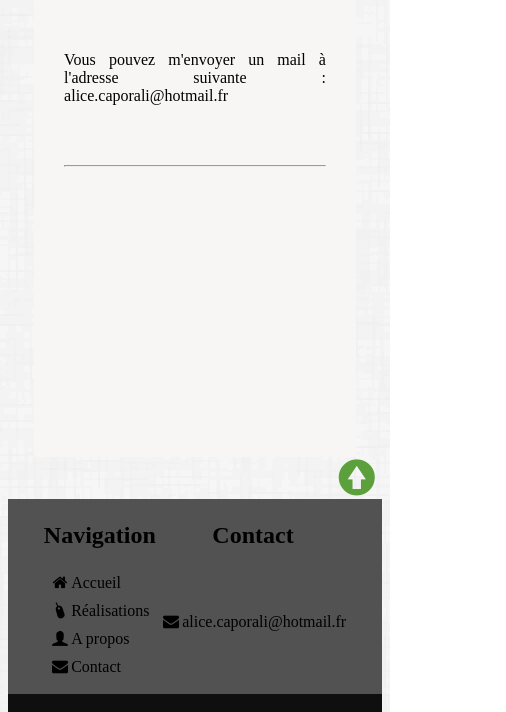
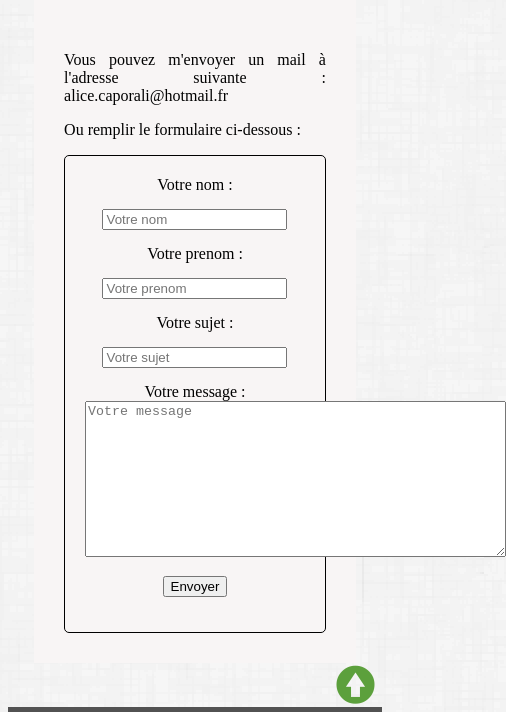
Before and after one commit to ACaporali/Portfolio, a website: page src/contact.html in a window 390 px wide. Shown: the part 632-1344 px from the top of the page, 506 px wide, since content can reach past the window. Drawn offline with nearby package versions, Linux system fonts and the light colour scheme.

Commit message:
ajout du formulaire de contact. Manque le responsive (text area et bouton envoyer).

```diff
--- a/src/assets/scss/style.scss
+++ b/src/assets/scss/style.scss
@@ -51,7 +51,18 @@ hr{
 }
 
 i.icon-up-circled{
-	font-size : 36px;
+	font-size : 38px;
+}
+
+form{
+	padding : 20px;
+	label, input{
+		margin : 15px 5px 15px 5px;
+	}
+	#label-message{
+		vertical-align: top;
+	}
+
 }
 
 
@@ -114,9 +125,8 @@ i.icon-up-circled{
 	 }
 
 	 .responsive-table-line td {
-		 position: relative;
-		 white-space: normal;
-		 text-align:center;
+		position: relative;
+		white-space: normal;
 	}
 }
 
@@ -125,6 +135,7 @@ i.icon-up-circled{
 	table{
 		li{
 			padding: 5px;
+			font-size : 18px;
 		}
 	}
 
@@ -141,7 +152,6 @@ i.icon-up-circled{
 	.padding-5px{
 		padding: 5px;
 	}
-
 
 }
 
--- a/src/contact.html
+++ b/src/contact.html
@@ -22,11 +22,22 @@
 
 
         <div class="corps">
-            <img class="img-full" src="/images/contact.jpg"/>
+            <img alt="contact" class="img-full" src="/images/contact.jpg"/>
             <h1>Me contacter</h1><br/>
 
             <p>Vous pouvez m'envoyer un mail à l'adresse suivante : alice.caporali@hotmail.fr</p>
-            <hr>
+            <p>Ou remplir le formulaire ci-dessous :</p>
+
+            <form method="post" action="" class="contour centre">
+               <label for="nom">Votre nom :</label><input type="text" name="nom" id="nom" placeholder="Votre nom" />
+               <label for="prenom">Votre prenom :</label><input type="text" name="prenom" id="prenom" placeholder="Votre prenom"/>
+               <br/>
+               <label for="sujet">Votre sujet :</label><input type="text" name="sujet" id="sujet" placeholder="Votre sujet"/>
+               <br/>
+               <label for="message" id="label-message">Votre message :</label><textarea rows="10" cols="50" name="message" id="area-message" placeholder="Votre message"></textarea>
+               <br/>
+               <input type="submit" value="Envoyer" id="bouton-envoyer" />
+            </form>
         </div>
 
         <a href="#" title="Aller en haut de page" class="float-right"><i class="icon-up-circled"></i></a>
```
Also changed, not shown: src/assets/css/style.css.
